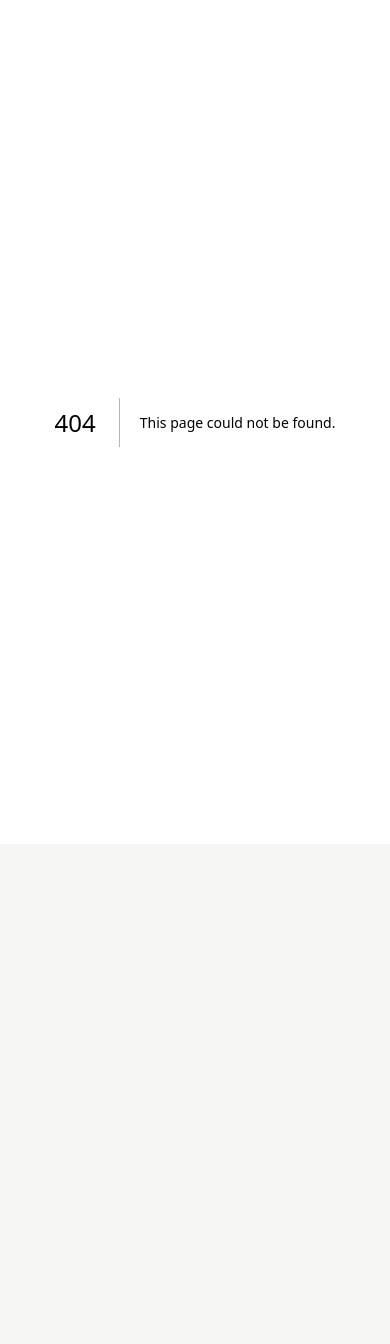
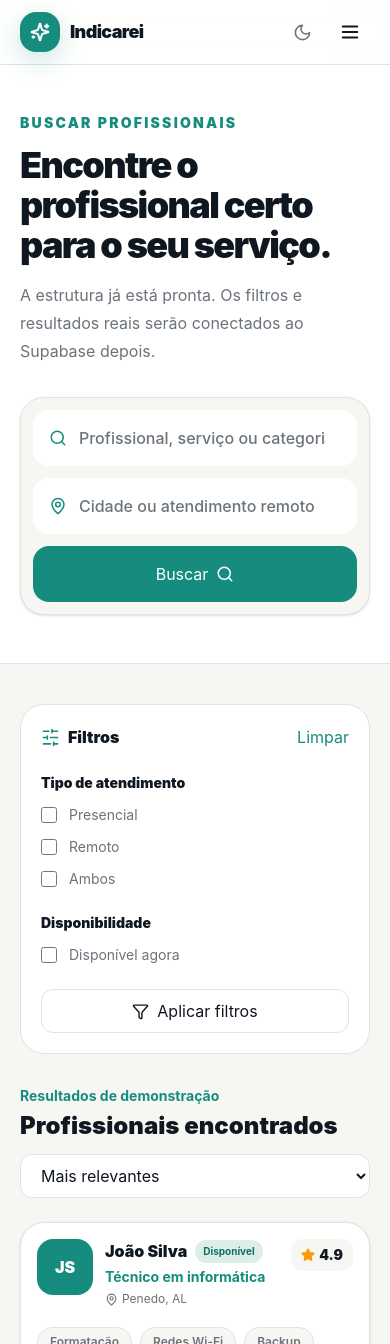
Before and after one commit to JoelsonJSantos/indicarei-v2, a Next.js app: page /buscar in a window 390 px wide. Before the commit this address had no page. Shown: the top 1344 px of the page. Before the commit the page ends 844 px from the top, so only its background shows below. Built offline with nearby package versions, Linux system fonts and the light colour scheme.

Commit message:
feat: cria página responsiva de busca

```diff
--- /dev/null
+++ b/src/app/buscar/page.tsx
@@ -0,0 +1,109 @@
+import { Filter, MapPin, Search, SlidersHorizontal } from "lucide-react";
+import { ProfessionalCard } from "@/components/professional-card";
+import { PublicPageShell } from "@/components/public-page-shell";
+import { mockProfessionals } from "@/lib/mock-data";
+
+export default function SearchPage() {
+  return (
+    <PublicPageShell>
+      <main>
+        <section className="border-b border-[var(--border)] bg-[var(--surface)] px-5 py-12 lg:px-10 lg:py-16">
+          <div className="mx-auto max-w-[1440px]">
+            <p className="text-sm font-black uppercase tracking-[0.16em] text-[var(--primary)]">Buscar profissionais</p>
+            <h1 className="mt-3 max-w-3xl text-4xl font-black tracking-[-0.045em] sm:text-5xl">
+              Encontre o profissional certo para o seu serviço.
+            </h1>
+            <p className="mt-4 max-w-2xl leading-7 text-[var(--text-muted)]">
+              A estrutura já está pronta. Os filtros e resultados reais serão conectados ao Supabase depois.
+            </p>
+
+            <form className="mt-8 grid gap-3 rounded-[1.5rem] border border-[var(--border)] bg-[var(--background)] p-3 shadow-sm lg:grid-cols-[1fr_280px_auto]">
+              <label className="flex min-h-14 items-center gap-3 rounded-2xl bg-[var(--surface)] px-4">
+                <Search size={20} className="text-[var(--primary)]" />
+                <input
+                  type="search"
+                  placeholder="Profissional, serviço ou categoria"
+                  className="w-full bg-transparent text-sm font-semibold outline-none placeholder:font-medium placeholder:text-[var(--text-muted)]"
+                />
+              </label>
+
+              <label className="flex min-h-14 items-center gap-3 rounded-2xl bg-[var(--surface)] px-4">
+                <MapPin size={20} className="text-[var(--primary)]" />
+                <input
+                  type="text"
+                  placeholder="Cidade ou atendimento remoto"
+                  className="w-full bg-transparent text-sm font-semibold outline-none placeholder:font-medium placeholder:text-[var(--text-muted)]"
+                />
+              </label>
+
+              <button className="inline-flex min-h-14 items-center justify-center gap-2 rounded-2xl bg-[var(--primary)] px-7 font-bold text-white transition hover:bg-[var(--primary-hover)]">
+                Buscar
+                <Search size={18} />
+              </button>
+            </form>
+          </div>
+        </section>
+
+        <section className="px-5 py-10 lg:px-10 lg:py-14">
+          <div className="mx-auto grid max-w-[1440px] gap-8 lg:grid-cols-[280px_1fr]">
+            <aside className="h-fit rounded-[1.5rem] border border-[var(--border)] bg-[var(--surface)] p-5 lg:sticky lg:top-24">
+              <div className="flex items-center justify-between">
+                <div className="flex items-center gap-2 font-black">
+                  <SlidersHorizontal size={19} className="text-[var(--primary)]" />
+                  Filtros
+                </div>
+                <button className="text-xs font-bold text-[var(--primary)]">Limpar</button>
+              </div>
+
+              <div className="mt-6 space-y-6">
+                <div>
+                  <p className="text-sm font-black">Tipo de atendimento</p>
+                  <div className="mt-3 space-y-3 text-sm text-[var(--text-muted)]">
+                    {['Presencial', 'Remoto', 'Ambos'].map((item) => (
+                      <label key={item} className="flex items-center gap-3">
+                        <input type="checkbox" className="size-4 accent-[var(--primary)]" />
+                        {item}
+                      </label>
+                    ))}
+                  </div>
+                </div>
+
+                <div>
+                  <p className="text-sm font-black">Disponibilidade</p>
+                  <label className="mt-3 flex items-center gap-3 text-sm text-[var(--text-muted)]">
+                    <input type="checkbox" className="size-4 accent-[var(--primary)]" />
+                    Disponível agora
+                  </label>
+                </div>
+
+                <button className="inline-flex min-h-11 w-full items-center justify-center gap-2 rounded-xl border border-[var(--border)] font-bold lg:hidden">
+                  <Filter size={17} /> Aplicar filtros
+                </button>
+              </div>
+            </aside>
+
+            <div>
+              <div className="flex flex-col gap-3 sm:flex-row sm:items-end sm:justify-between">
+                <div>
+                  <p className="text-sm font-bold text-[var(--primary)]">Resultados de demonstração</p>
+                  <h2 className="mt-1 text-2xl font-black">Profissionais encontrados</h2>
+                </div>
+                <select className="min-h-11 rounded-xl border border-[var(--border)] bg-[var(--surface)] px-4 text-sm font-semibold outline-none">
+                  <option>Mais relevantes</option>
+                  <option>Melhor avaliados</option>
+                  <option>Mais próximos</option>
+                </select>
+              </div>
+
+              <div className="mt-6 grid gap-4 xl:grid-cols-2">
+                {mockProfessionals.map((professional) => (
+                  <ProfessionalCard key={professional.slug} professional={professional} />
+                ))}
+              </div>
+            </div>
+          </div>
+        </section>
+      </main>
+    </PublicPageShell>
+  );
+}
```
